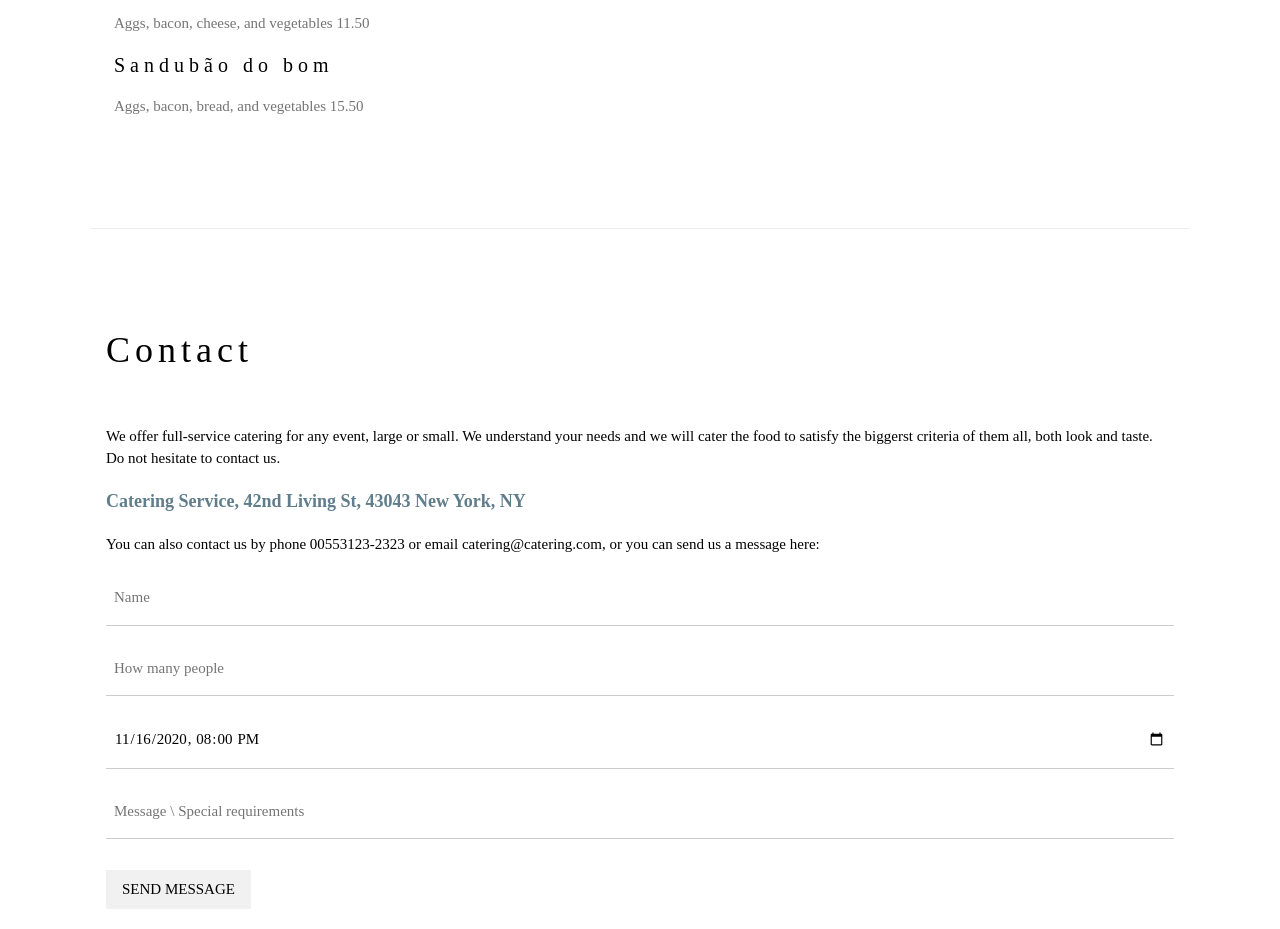
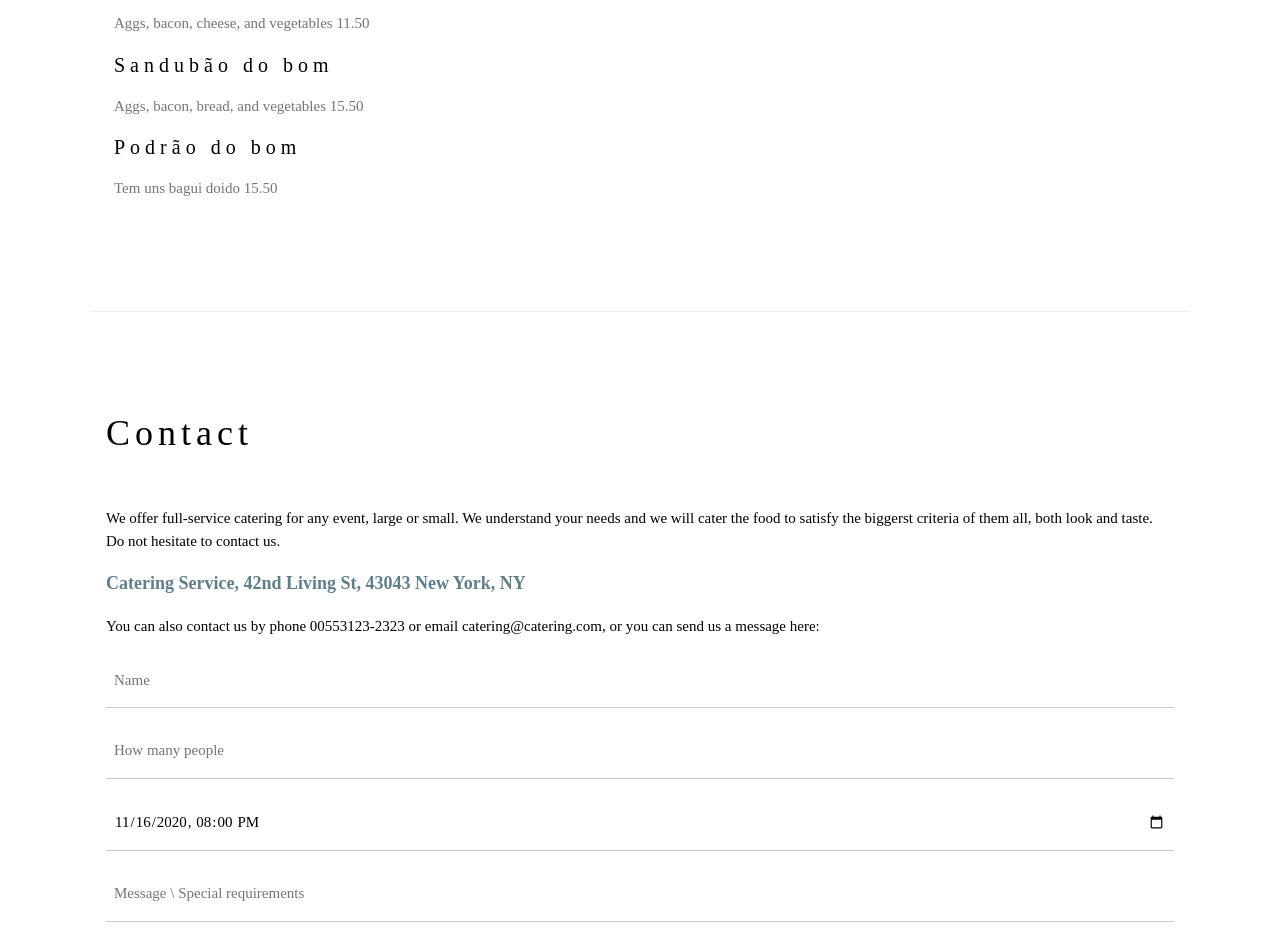
Before and after one commit to ArthurMarianoNeto/MyWebsite, a plain HTML site: page index.html in a window 1280 px wide. Shown: the part 1486-2415 px from the top of the page. Drawn offline with nearby package versions, Linux system fonts and the light colour scheme.

Commit message:
Inclusão de novo intem do cardápio

```diff
--- a/index.html
+++ b/index.html
@@ -80,6 +80,8 @@ h1, h2, h3, h4, h5, h6 {
 
       <h4>Sandubão do bom </h4>
       <p class="w3-text-grey">Aggs, bacon, bread, and vegetables 15.50</p>
+      <h4>Podrão do bom </h4>
+      <p class="w3-text-grey">Tem uns bagui doido 15.50</p>
     </div>
 
     <div class="w3-col l6 w3-padding-large">
```
